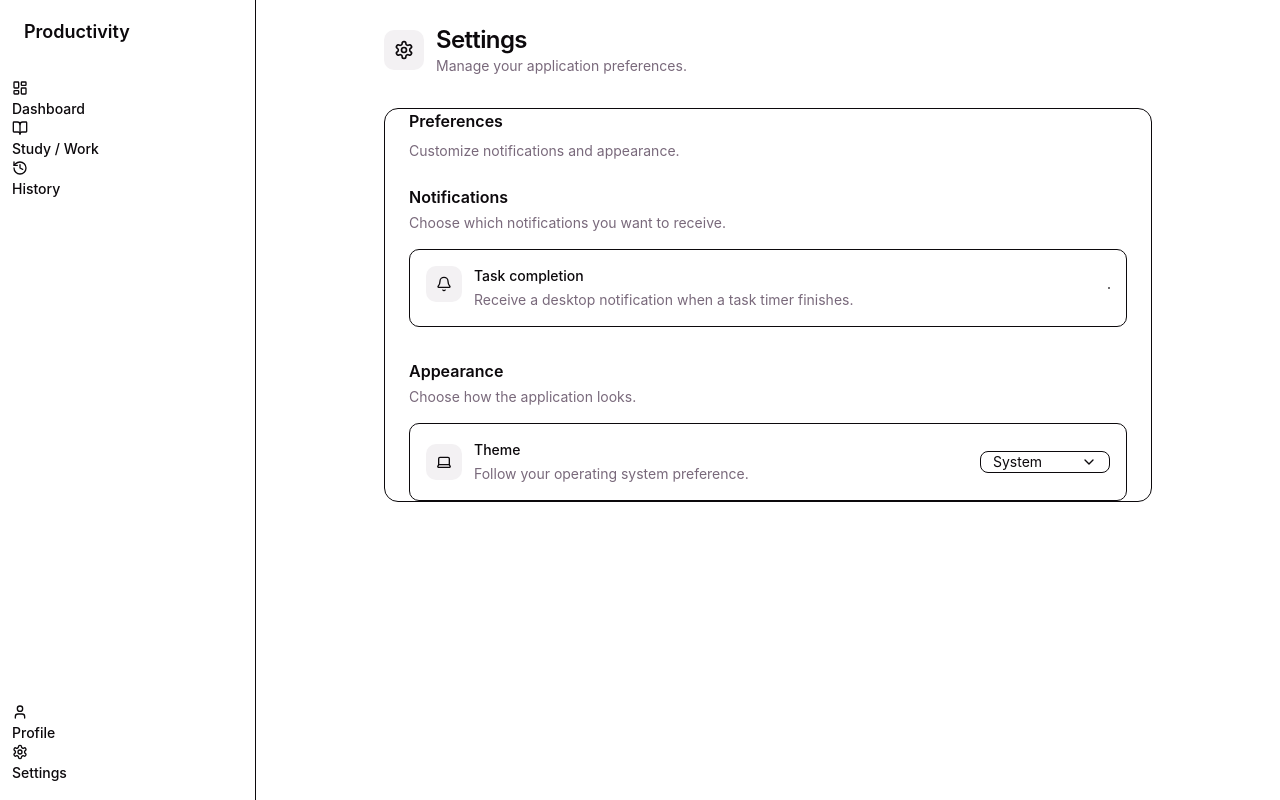
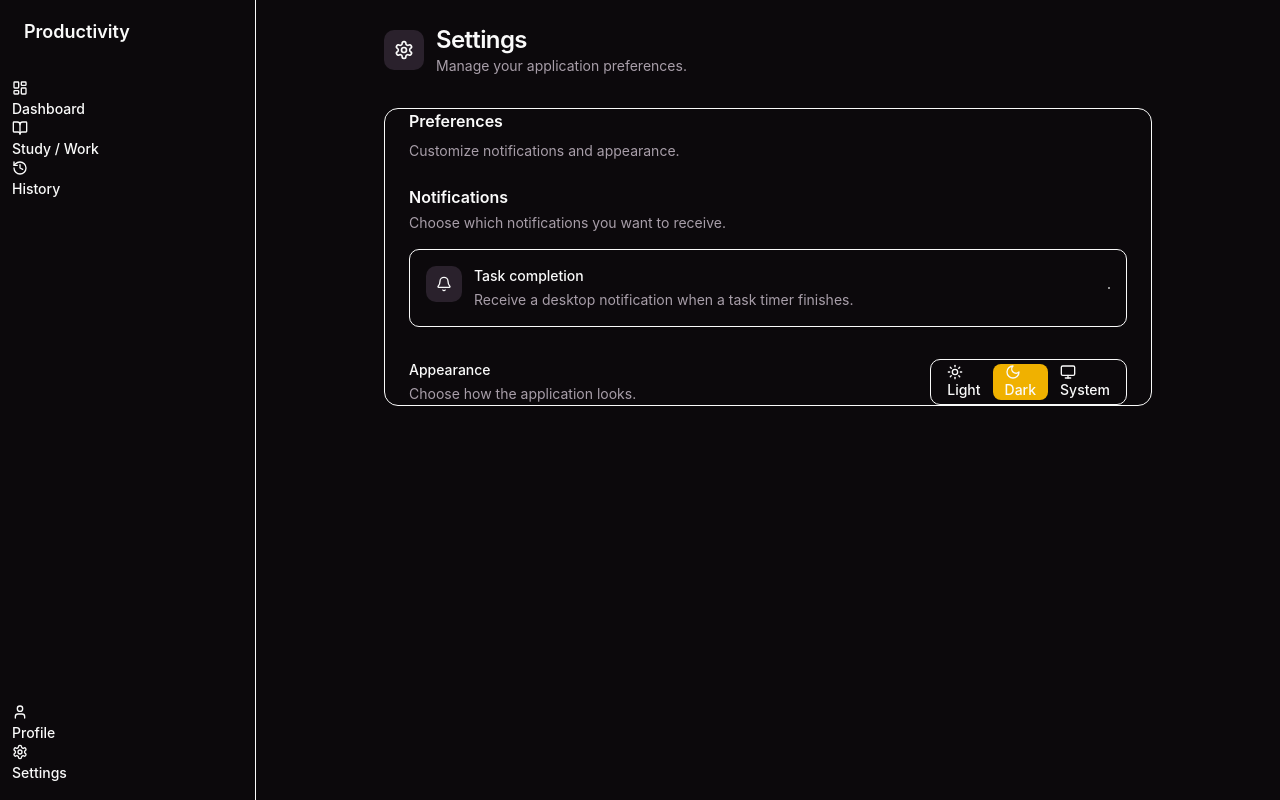
Before and after one commit to sshatil/helpy, a React (Vite) app in the folder apps/desktop/: page /settings in a window 1280 px wide. Built offline with nearby package versions, Linux system fonts and the light colour scheme.

Commit message:
feat(desktop): add theme provider

```diff
--- a/apps/desktop/src/App.tsx
+++ b/apps/desktop/src/App.tsx
@@ -4,10 +4,14 @@ import { RouterProvider } from 'react-router-dom';
 import { queryClient } from './lib/query/query-client';
 import { router } from './router';
 
+import { ThemeProvider } from './components/theme-provider';
+
 function App() {
   return (
     <QueryClientProvider client={queryClient}>
-      <RouterProvider router={router} />
+      <ThemeProvider defaultTheme='dark' storageKey='helpy-theme'>
+        <RouterProvider router={router} />
+      </ThemeProvider>
     </QueryClientProvider>
   );
 }
--- /dev/null
+++ b/apps/desktop/src/components/mode-toggle.tsx
@@ -0,0 +1,40 @@
+import { Monitor, Moon, Sun } from 'lucide-react';
+
+import { Button } from '@repo/ui/components/ui/button';
+
+import { useTheme } from './theme-provider';
+
+export function ModeToggle() {
+  const { theme, setTheme } = useTheme();
+
+  return (
+    <div className='flex items-center gap-2'>
+      <Button
+        variant={theme === 'light' ? 'default' : 'outline'}
+        size='icon'
+        onClick={() => setTheme('light')}
+        aria-label='Use light theme'
+      >
+        <Sun className='size-4' />
+      </Button>
+
+      <Button
+        variant={theme === 'dark' ? 'default' : 'outline'}
+        size='icon'
+        onClick={() => setTheme('dark')}
+        aria-label='Use dark theme'
+      >
+        <Moon className='size-4' />
+      </Button>
+
+      <Button
+        variant={theme === 'system' ? 'default' : 'outline'}
+        size='icon'
+        onClick={() => setTheme('system')}
+        aria-label='Use system theme'
+      >
+        <Monitor className='size-4' />
+      </Button>
+    </div>
+  );
+}
--- a/apps/desktop/src/components/settings/appearance-settings.tsx
+++ b/apps/desktop/src/components/settings/appearance-settings.tsx
@@ -1,109 +1,52 @@
-import { Laptop, Moon, Sun } from 'lucide-react';
+import { Monitor, Moon, Sun } from 'lucide-react';
 
-import {
-  Select,
-  SelectContent,
-  SelectItem,
-  SelectTrigger,
-  SelectValue,
-} from '@repo/ui/components/ui/select';
-
-import { useSettings } from '../../hooks/use-settings';
-
-import type { AppTheme } from '../../lib/settings/types';
-
-import { SettingsSection } from './settings-section';
-
-const THEME_OPTIONS: {
-  value: AppTheme;
-  label: string;
-  description: string;
-  icon: typeof Sun;
-}[] = [
-  {
-    value: 'system',
-    label: 'System',
-    description: 'Follow your operating system preference.',
-    icon: Laptop,
-  },
-  {
-    value: 'light',
-    label: 'Light',
-    description: 'Use the light appearance.',
-    icon: Sun,
-  },
-  {
-    value: 'dark',
-    label: 'Dark',
-    description: 'Use the dark appearance.',
-    icon: Moon,
-  },
-];
+import { Button } from '@repo/ui/components/ui/button';
+import { useTheme } from '../theme-provider';
 
 export function AppearanceSettings() {
-  const { settings, updateSettings, isUpdating } = useSettings();
-
-  const theme = settings?.appearance.theme ?? 'system';
-
-  function handleThemeChange(value: string) {
-    if (!settings) {
-      return;
-    }
-
-    updateSettings({
-      ...settings,
-
-      appearance: {
-        ...settings.appearance,
-        theme: value as AppTheme,
-      },
-    });
-  }
-
-  const selectedTheme = THEME_OPTIONS.find((option) => option.value === theme);
-
-  const SelectedIcon = selectedTheme?.icon ?? Laptop;
+  const { theme, setTheme } = useTheme();
 
   return (
-    <SettingsSection
-      title='Appearance'
-      description='Choose how the application looks.'
-    >
-      <div className='rounded-lg border'>
-        <div className='flex items-center justify-between gap-4 p-4'>
-          <div className='flex min-w-0 items-center gap-3'>
-            <div className='bg-muted flex size-9 shrink-0 items-center justify-center rounded-lg'>
-              <SelectedIcon className='size-4' />
-            </div>
+    <div className='flex flex-col gap-4 sm:flex-row sm:items-center sm:justify-between'>
+      <div className='space-y-1'>
+        <h3 className='text-sm font-medium'>Appearance</h3>
 
-            <div>
-              <p className='text-sm font-medium'>Theme</p>
+        <p className='text-muted-foreground text-sm'>
+          Choose how the application looks.
+        </p>
+      </div>
 
-              <p className='text-muted-foreground mt-1 text-sm'>
-                {selectedTheme?.description}
-              </p>
-            </div>
-          </div>
+      <div className='flex items-center rounded-lg border p-1'>
+        <Button
+          variant={theme === 'light' ? 'default' : 'ghost'}
+          size='sm'
+          onClick={() => setTheme('light')}
+          className='gap-2'
+        >
+          <Sun className='size-4' />
+          <span className='hidden sm:inline'>Light</span>
+        </Button>
 
-          <Select
-            value={theme}
-            onValueChange={handleThemeChange}
-            disabled={!settings || isUpdating}
-          >
-            <SelectTrigger className='w-[130px]'>
-              <SelectValue />
-            </SelectTrigger>
+        <Button
+          variant={theme === 'dark' ? 'default' : 'ghost'}
+          size='sm'
+          onClick={() => setTheme('dark')}
+          className='gap-2'
+        >
+          <Moon className='size-4' />
+          <span className='hidden sm:inline'>Dark</span>
+        </Button>
 
-            <SelectContent>
-              {THEME_OPTIONS.map((option) => (
-                <SelectItem key={option.value} value={option.value}>
-                  {option.label}
-                </SelectItem>
-              ))}
-            </SelectContent>
-          </Select>
-        </div>
+        <Button
+          variant={theme === 'system' ? 'default' : 'ghost'}
+          size='sm'
+          onClick={() => setTheme('system')}
+          className='gap-2'
+        >
+          <Monitor className='size-4' />
+          <span className='hidden sm:inline'>System</span>
+        </Button>
       </div>
-    </SettingsSection>
+    </div>
   );
 }
--- /dev/null
+++ b/apps/desktop/src/components/theme-provider.tsx
@@ -0,0 +1,73 @@
+import { createContext, useContext, useEffect, useState } from 'react';
+
+type Theme = 'dark' | 'light' | 'system';
+
+type ThemeProviderProps = {
+  children: React.ReactNode;
+  defaultTheme?: Theme;
+  storageKey?: string;
+};
+
+type ThemeProviderState = {
+  theme: Theme;
+  setTheme: (theme: Theme) => void;
+};
+
+const initialState: ThemeProviderState = {
+  theme: 'system',
+  setTheme: () => null,
+};
+
+const ThemeProviderContext = createContext<ThemeProviderState>(initialState);
+
+export function ThemeProvider({
+  children,
+  defaultTheme = 'system',
+  storageKey = 'helpy-theme',
+  ...props
+}: ThemeProviderProps) {
+  const [theme, setTheme] = useState<Theme>(
+    () => (localStorage.getItem(storageKey) as Theme) || defaultTheme,
+  );
+
+  useEffect(() => {
+    const root = window.document.documentElement;
+
+    root.classList.remove('light', 'dark');
+
+    if (theme === 'system') {
+      const systemTheme = window.matchMedia('(prefers-color-scheme: dark)')
+        .matches
+        ? 'dark'
+        : 'light';
+
+      root.classList.add(systemTheme);
+      return;
+    }
+
+    root.classList.add(theme);
+  }, [theme]);
+
+  const value = {
+    theme,
+    setTheme: (theme: Theme) => {
+      localStorage.setItem(storageKey, theme);
+      setTheme(theme);
+    },
+  };
+
+  return (
+    <ThemeProviderContext.Provider {...props} value={value}>
+      {children}
+    </ThemeProviderContext.Provider>
+  );
+}
+
+export const useTheme = () => {
+  const context = useContext(ThemeProviderContext);
+
+  if (context === undefined)
+    throw new Error('useTheme must be used within a ThemeProvider');
+
+  return context;
+};
--- a/apps/desktop/src/lib/plans/task-completion.ts
+++ b/apps/desktop/src/lib/plans/task-completion.ts
@@ -2,6 +2,7 @@ import { queryClient } from '../query/query-client';
 import { queryKeys } from '../query/query-keys';
 
 import { createExecutionHistory } from '../history/history-repository';
+import { getSettings } from '../settings/settings-storage';
 
 import { sendTaskCompletionNotification } from '../notifications/task-notifications';
 
@@ -42,5 +43,9 @@ export async function handleTaskCompletion(
     queryKey: queryKeys.history.all,
   });
 
-  await sendTaskCompletionNotification(task.title);
+  const settings = getSettings();
+
+  if (settings.notifications.taskCompletion) {
+    await sendTaskCompletionNotification(task.title);
+  }
 }
```
